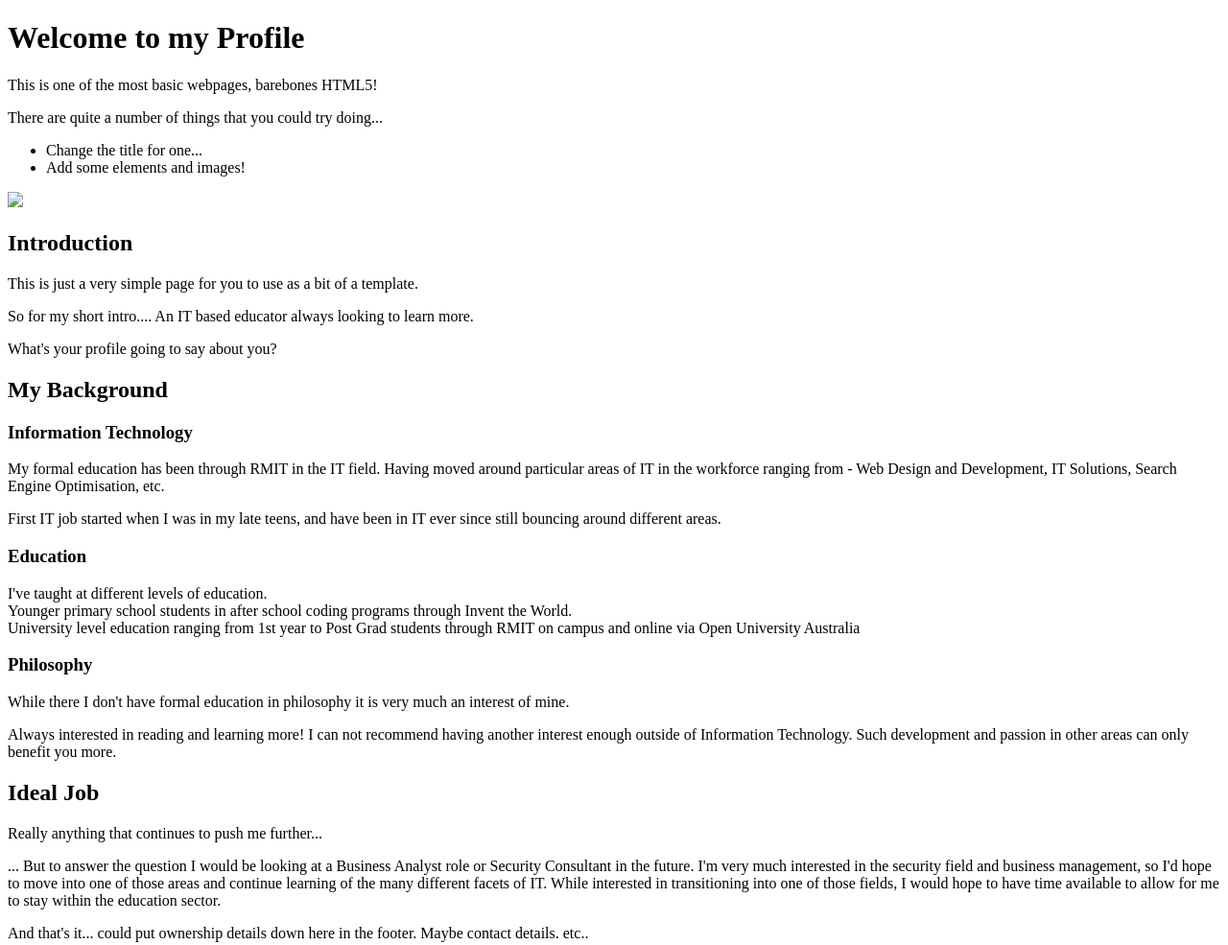
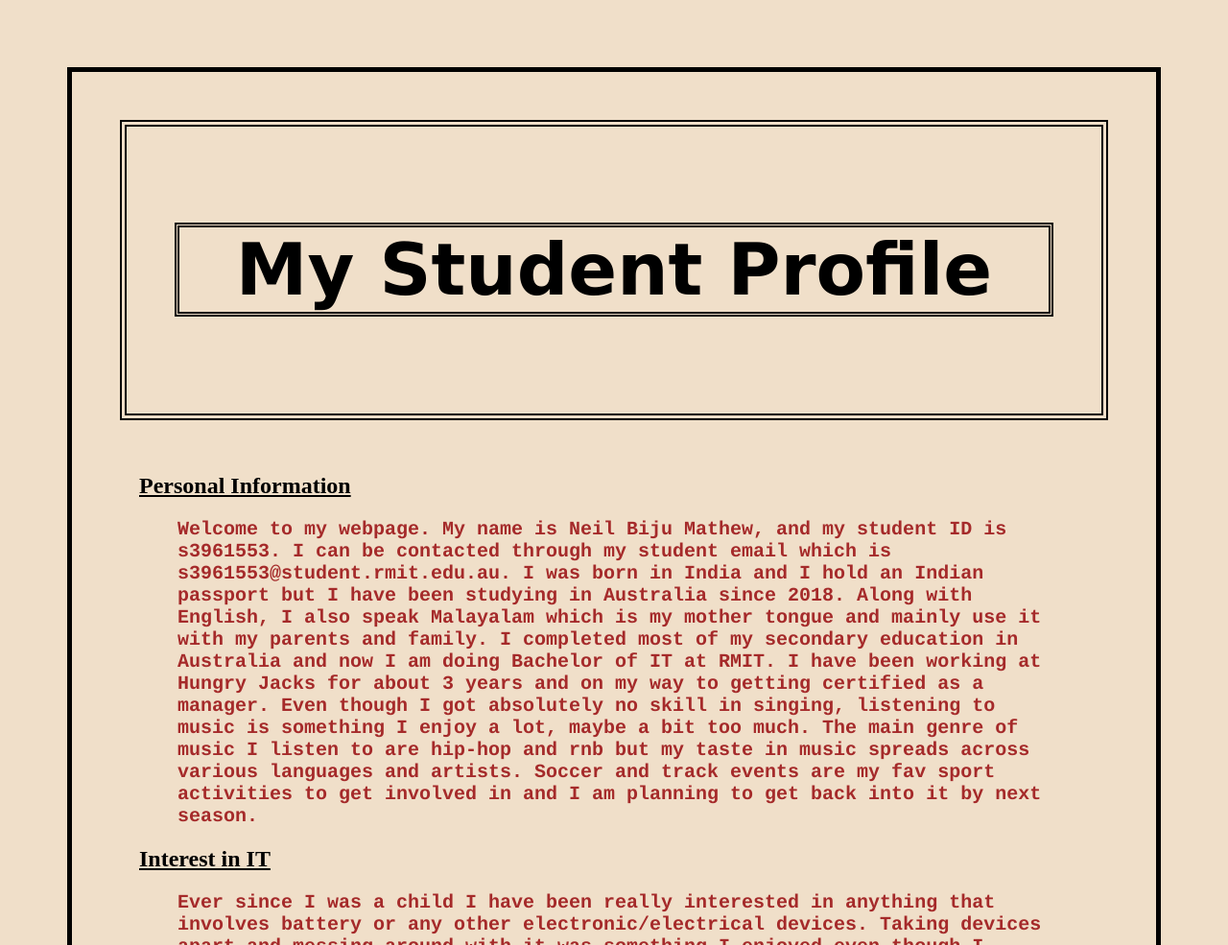
Before and after one commit to neilbmats/My-Profile, a plain HTML site: page index.html in a window 1280 px wide. Shown: the top 985 px of the page at 96% size. Drawn offline with Linux system fonts and the light colour scheme; files whose address does not match are found by name.

Commit message:
Update index.html
major changes

```diff
--- a/index.html
+++ b/index.html
@@ -2,89 +2,151 @@
 
 <html lang="en">
 <head>
-  <meta charset="utf-8">
 
-  <title style="color:red;font-size:100px;">My Student Profile</title>
-  <meta name="description" content="My Student Website">
-  <meta name="author" content="E07593">
+  <title>My Student Profile</title>
+</head>
+<style>
 
-  <link rel="stylesheet" href="css/styles.css?v=1.0">
+.header {
+  background-color:#f0dfc9 ;
+  padding: 50px;
+  text-align: center;
+  border-style: double;
+  border-width: 7px;
 
-</head>
+}
+h1{
+    color: black;
+    font-family: verdana;
+    font-size: 75px;
+    text-align:center;
+    border-style: solid;
+    border-width: 5px;
+    border-left: 5px;
+    border-style: double;
+}
+body{
+  border-style: solid;
+  border-width: 5px;
+  margin-left: 40px;
+  margin-right: 40px;
+}
+h2{
+  margin-left: 20px;
+}
+h3{
+  margin-left: 20px;
+  font-size: 20px;
+}
+h4{
+margin-left: 20px;
+font-size: 20px;
+  }
+h5{
+    margin-left: 20px;
+    font-size: 20px;
+  }
+h6{
+    margin-left: 20px;
+    font-size: 20px;
+  }
 
-<body>
-<!-- Wrap -->
-	<div id="wrapper">
-		<!-- Head -->
-			<header id="myHeader">
-			  <h1>Welcome to my Profile</h1>
-			  <p>This is one of the most basic webpages, barebones HTML5!</p>
-			  <p>There are quite a number of things that you could try doing...</p>
-			</header>
+p {
+  color: brown;
+  font-family: courier;
+  font-size: 20px;
+  margin-left: 60px;
+  margin-right: 60px;
+}
+img.profilepic{
+   border: solid;
+   border-width: 2px;
+   height: 250px;
+   width: 200px;
+   margin-left:auto;
+   margin-right:auto;
+   display:block;
 
-			  <ul>
-				<li>Change the title for one...</li>
-				<li>Add some elements and images!</li>
-			  </ul>
+}
+img.testresult
+{
 
-		<!-- Main -->
-		<div id="main">
-		<!-- Image -->
-			<img src="img/myface.jpg">
-		<!-- Intro Section-->
-			<section id="intro">
-			<header class="sectionHeading">
-				<h2>Introduction</h2>
-			</header>
-			<p>This is just a very simple page for you to use as a bit of a template.</p>
+   border: solid;
+   border-width: 2px;
+   margin-left: 50px;
+   margin-right: 50px;
+   display: block;
+   width: 50px;
 
 
-			<p>So for my short intro.... An IT based educator always looking to learn more.</p>
-			<p>What's your profile going to say about you?</p>
-			</section>
+}
 
-		<!-- Background Section -->
-			<section id="background">
-			<header class="sectionHeading">
-				<h2>My Background</h2>
-			</header>
+body{
+  padding:50px;
+  margin: 70px;
+  background-color: #f0dfc9;
+}
 
-				<section>
-					<h3>Information Technology</h3>
-					<p>My formal education has been through RMIT in the IT field. Having moved around particular areas of IT in the workforce ranging from - Web Design and Development, IT Solutions, Search Engine Optimisation, etc.</p>
-					<p>First IT job started when I was in my late teens, and have been in IT ever since still bouncing around different areas.</p>
-				</section>
-				<section>
-					<h3>Education</h3>
-					<p>I've taught at different levels of education.</br>
-					Younger primary school students in after school coding programs through Invent the World.</br>
-					University level education ranging from 1st year to Post Grad students through RMIT on campus and online via Open University Australia</p>
-				</section>
+</style>
+<body>
 
 
-				<section>
-					<h3>Philosophy</h3>
-					<p>While there I don't have formal education in philosophy it is very much an interest of mine.</p>
-					<p>Always interested in reading and learning more! I can not recommend having another interest enough outside of Information Technology. Such development and passion in other areas can only benefit you more.</p>
-				</section>
-			</section>
-		<!-- Ideal Job Section -->
-			<section id="job">
-			<header class="sectionHeading">
-				<h2>Ideal Job</h2>
-			</header>
-			<p>Really anything that continues to push me further...</p>
-			<p>... But to answer the question I would be looking at a Business Analyst role or Security Consultant in the future.
-			I'm very much interested in the security field and business management, so I'd hope to move into one of those areas and continue learning of the many different facets of IT.
-			While interested in transitioning into one of those fields, I would hope to have time available to allow for me to stay within the education sector.</p>
-			</section>
+<header>
+        <div class="header">
+  <h1>My Student Profile</h1>
 
-		</div>
+  </header>
+<br><br>
+				<h2><b><ins>Personal Information<ins><b></h2>
 
-	<!-- Footer -->
-		<footer>
-		  <p>And that's it... could put ownership details down here in the footer. Maybe contact details. etc..<p>
-		</footer>
-	</div>
-</body>
+			<p>Welcome to my webpage. My name is Neil Biju Mathew, and my student ID is s3961553.
+         I can be contacted through my student email which is s3961553@student.rmit.edu.au.
+         I was born in India and I hold an Indian passport but I have been studying in Australia since 2018.
+         Along with English, I also speak Malayalam which is my mother tongue and mainly use it with my parents and family.
+        I completed most of my secondary education in Australia and now I am doing Bachelor of IT at RMIT. I have been working at
+         Hungry Jacks for about 3 years and on my way to getting certified as a manager.
+
+Even though I got absolutely no skill in singing, listening to music is something I enjoy a lot, maybe a bit too much.
+The main genre of music I listen to are hip-hop and rnb but my taste in music spreads across various languages and artists.
+Soccer and track events are my fav sport activities to get involved in and I am planning to get back into it by next season.
+</p>
+
+<h2><b><ins>Interest in IT<ins><b></h2>
+
+       <p>Ever since I was a child I have been really interested in anything that involves battery or any other electronic/electrical devices.
+          Taking devices apart and messing around with it was something I enjoyed even though I never knew how to put it back together.
+           My father being an IT professional is one of the main reasons towards my interest in technology but it was not until the recent years that I understood the specifics of IT and how it is used around the world.
+            RMIT came into my attention as I was looking for possible courses to do after year 12. My interest in RMIT grew after I worked for an event management service which set up the 2021 RMIT graduation.
+             The massive event where people were rewarded their graduation certificate really made me want to graduate from RMIT one day. During my study at RMIT I am expecting to gain knowledge regarding my area of study and graduate with a bachlors degree by the end of the course.
+             I later plan to use that degree to get a job in a workforce.
+       </p>
+<h2><b><ins>Ideal Job<ins><b></h2>
+<h4><a href="https://careers.google.com/jobs/results/139693103427527366-security-engineering-manager-identity-and-authentication/?company=Google&company=YouTube&distance=50&location=Australia&location=Melbourne,%20Australia&q=security"><i>Security Engineering Manager, Identity and Authentication</i> </a></h4>
+
+  <br>
+
+  <h3><i>Job Discription</i></h3>
+  <p>This position at google works closely with security involving all its users around the world.
+    This position requires you to be passionate about safety and should be able to fix, maintain and improve security systems at google which provides a safer operational environment for its users.
+     Protecting highly sensitive information like passwords and customer data while maintaining network equipment and monitoring for threats and attacks is one of the main role of a security engineering manager.
+      Being an expert in security domains and leading a skilled team which works towards googles security goals is also a key part of this role and the main thing that interests me about this position.
+       Being able to work in Melbourne, Australia is also a key attraction of this job as I get to stay with my family while focusing on my job.</p>
+<br>
+<h3><i>Qualification requirements</i></h3>
+<p>The minimum qualifications required for this position are Bachelor’s of degree in computer science or other equivalent practices, 5 years of experience managing a team of engineering or security professionals and 5 years of technical experience as an individual security professional. Even though these are the minimum qualification requirements for this position, additional skills such as experience in protecting systems, security research and testing of security platforms is highly recommended for success in this position. Strong communication and leadership skills along with proper time management are another important skills that are essential for this role.</p>
+<br>
+
+<h3><i>Current skills, qualifications and future plan</i></h3>
+<p>I am a long way off from the required qualifications for this position. I am aware that there is a lot of experience required for this job and I believe that with consistent effort and dedication I can achieve it. Great communication and leadership skills are some of the non-technical skills that I can build up along my years of study and work on top of my current communication and leadership skills to reach the required level for this position. Successfully completing the bachelor’s degree would be my first main step towards this position which can be followed by work experience in related areas to achieve all the required skills for this position.</p>
+<br>
+
+<h2><b><ins>Personal profile<ins><b></h2>
+  <h3><i>Myers-Briggs test</i></h3>
+  <br>
+  <img classs="testresult" src="C:\Users\neilb\OneDrive\Documents\GitHub\My-Profile\Screenshot 2022-08-11 132902.png"></img>
+
+
+<h3><i>What does these results mean to me</i></h3>
+<p>The results of the above gives me an idea of what my personality, learning style and creativity level are. Even though I don’t believe it is 100% accurate, I think it provides a good outline which can be used to identify my strengths and weaknesses. The Myers-Briggs test shows that I am an extraverted person who is intuitive and works mainly of feeling rather than thinking. I don’t believe this completely describes my personality, but I see some sense it. The learning style test shows that I am a visual learner which I agree to. I have always felt that I learn better through visuals and actual demonstrations. The creativity shows my creativity level to be “work in progress”. I believe this is due to me not following up with my ideas rather just scraping it halfway.</p>
+
 </html>
```
